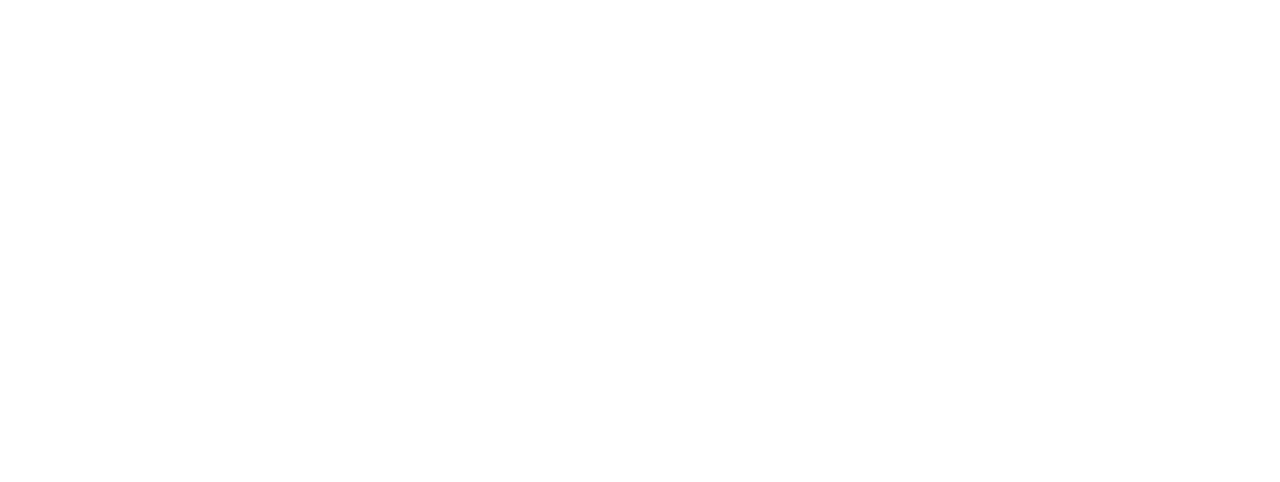
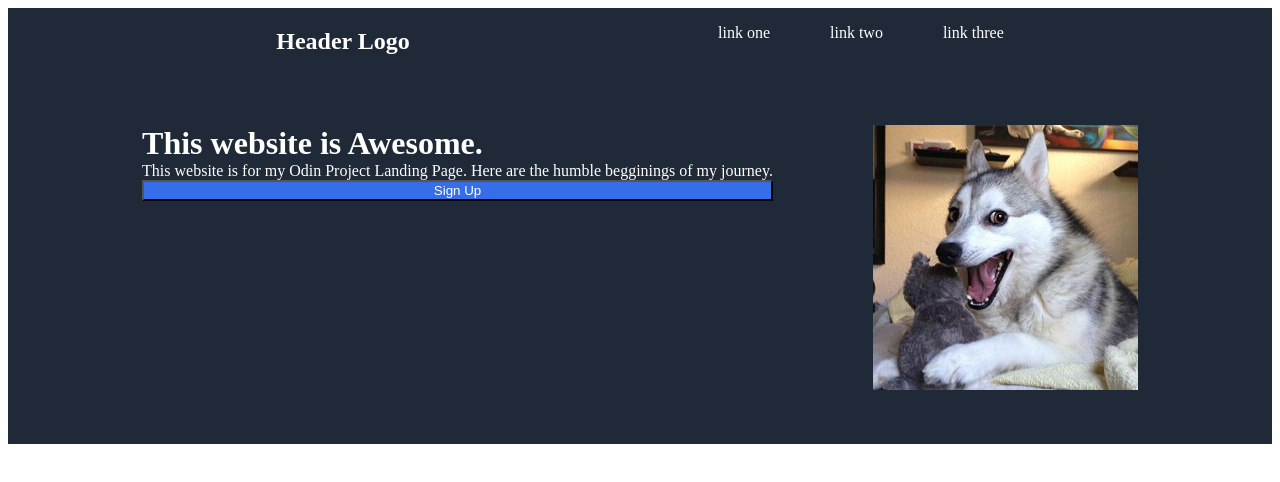
Before and after one commit to ethan-luvisia/landing-page-odin-project, a plain HTML site: page index.html in a window 1280 px wide. Drawn offline with Linux system fonts and the light colour scheme.

Commit message:
Header and top region of landing page completed, still need to align header elements with top region elements

```diff
--- a/index.html
+++ b/index.html
@@ -4,25 +4,40 @@
         <meta charset="utf-8">
         <meta name="viewport" view="width-device-width">
         <meta title="Landing Page">
-        <link type="stylesheet" href="styles/style.css">
+        <link rel="stylesheet" href="styles/style.css">
     </head>
+
+    <header>
+        <h2>Header Logo</h2>
+        <ul>
+            <li>link one</li>
+            <li>link two</li>
+            <li>link three</li>
+        </ul>
+    </header>
     <body>
-        <header>
-
-        </header>
         <top>
-
+            <div class="left-body">
+                <h1>This website is Awesome.</h1>
+                <p1>This website is for my Odin Project Landing Page. Here are the humble begginings of my journey.</p1>
+                <button class="sign-up-1">Sign Up</button>
+            </div>
+            <div class="right-body">
+                <img src="images/husky-meme.png">
+            </div>
         </top>
         <m1>
 
         </m1>
         <m2>
+
         </m2>
         <bottom>
 
         </bottom>
-        <footer>
+    </body>
+    <footer>
 
-        </footer>
-    </body>
+    </footer>
+
 </html>
--- a/styles/style.css
+++ b/styles/style.css
@@ -1,10 +1,21 @@
-
-
 header {
     background-color: #1F2937;
+    color: white;
+    margin: 0px;
+    display: flex;
+    justify-content: space-evenly;
 }
+
+body {
+    display: flex;
+    flex-direction: column;
+}
+
 top {
     background-color: #1F2937;
+    color: white;
+    display: flex;
+    justify-content: center;
 }
 
 m1 {
@@ -18,3 +29,37 @@ m2 {
 bottom {
     background-color: white;
 }
+
+footer {
+    background-color: #1F2937;
+    display: flex;
+}
+
+ul {
+    list-style: none;
+    display: flex;
+    gap: 60px;
+}
+
+.sign-up-1 {
+    background-color: rgb(53, 110, 232);
+    color: white;
+    display: block;
+}
+
+img {
+    width: 265px;
+    height: auto;
+    margin: 50px;
+}
+
+.left-body h1{
+    margin: 0;
+}
+
+.left-body {
+margin: 50px;
+display: flex;
+flex-direction: column;
+
+}
```
Also changed, not shown: images/husky-meme.png (added).
